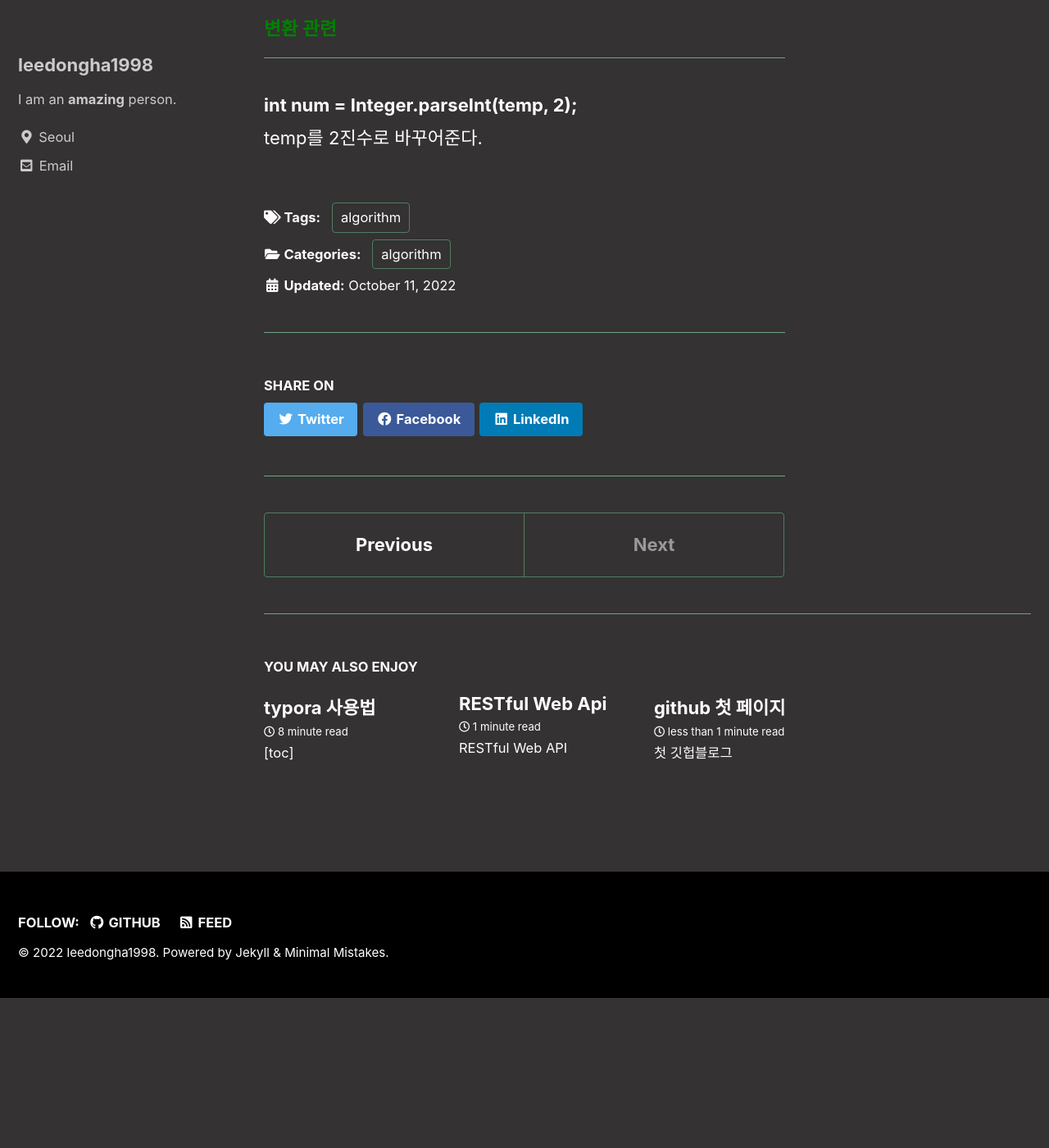
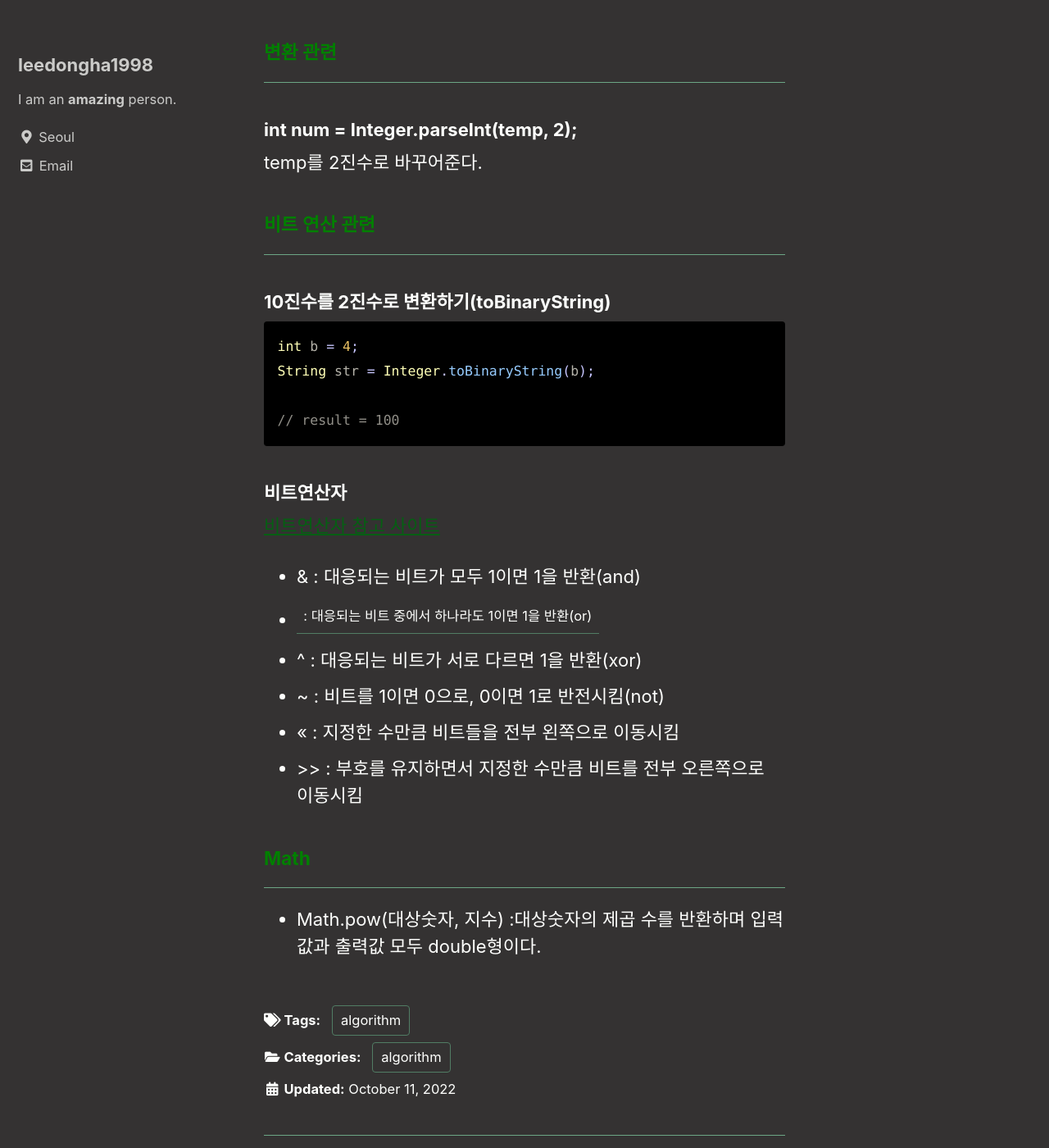
Before and after one commit to leedongha1998/leedongha1998.github.io, a Jekyll site: the page built from _posts/2022-10-11-java algorithm.md, in a window 1280 px wide and 1400 px high, scrolled down 9040 px. Shown: the whole window at 82% size. Built offline with Jekyll 4.4.1, drawn with Linux system fonts in a browser that asks for light colours; cached includes are drawn as plain includes; before the commit the page ends 10257 px from its top, so only the background shows below that; some of the changed text lies outside the part shown.

Commit message:
22-10-19 알고리즘

````diff
--- a/_posts/2022-10-11-java algorithm.md
+++ b/_posts/2022-10-11-java algorithm.md
@@ -138,6 +138,7 @@ sb.insert(5,"i"); // 특정 위치에 추가
 sb.setCharAt(4,'b'); // char이기 때문에 '' 사용
 sb.replace(4,5,"cc"); // 시작점 끝점 설정후 해당 구간 변경 원하는 문자열 추가
 sb.substring(0,4); // 0~3까지 문자열 추출
+sb.setLength(0); // 문자열 비우기
 ```
 
 
@@ -382,3 +383,39 @@ ArrayList<String> colors = new ArrayList<>();
 ######  int num = Integer.parseInt(temp, 2);
 
 temp를 2진수로 바꾸어준다.
+
+
+
+##### <span style="color:green">비트 연산 관련</span>
+
+---
+
+###### 10진수를 2진수로 변환하기(toBinaryString)
+
+```java
+int b = 4;
+String str = Integer.toBinaryString(b);
+
+// result = 100
+```
+
+
+
+###### 비트연산자
+
+<a href="http://www.tcpschool.com/c/c_operator_bitwise">비트연산자 참고 사이트</a>
+
+- & : 대응되는 비트가 모두 1이면 1을 반환(and)
+- | : 대응되는 비트 중에서 하나라도 1이면 1을 반환(or)
+- ^ : 대응되는 비트가 서로 다르면 1을 반환(xor)
+- ~ : 비트를 1이면 0으로, 0이면 1로 반전시킴(not)
+- << : 지정한 수만큼 비트들을 전부 왼쪽으로 이동시킴
+- \>> : 부호를 유지하면서 지정한 수만큼 비트를 전부 오른쪽으로 이동시킴
+
+
+
+##### <span style="color:green;">Math</span>
+
+---
+
+- Math.pow(대상숫자, 지수) :대상숫자의 제곱 수를 반환하며 입력값과 출력값 모두 double형이다.
````
